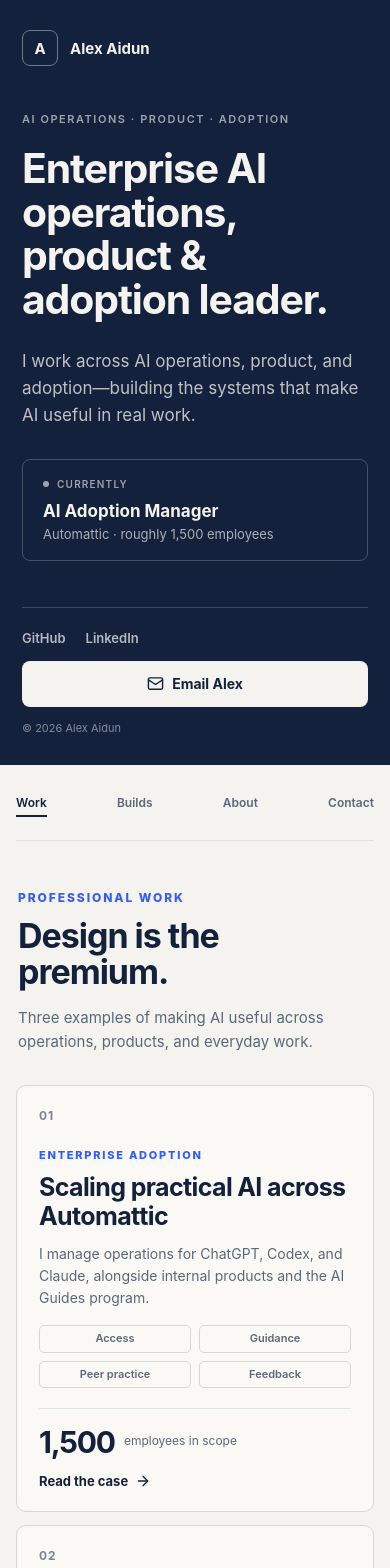
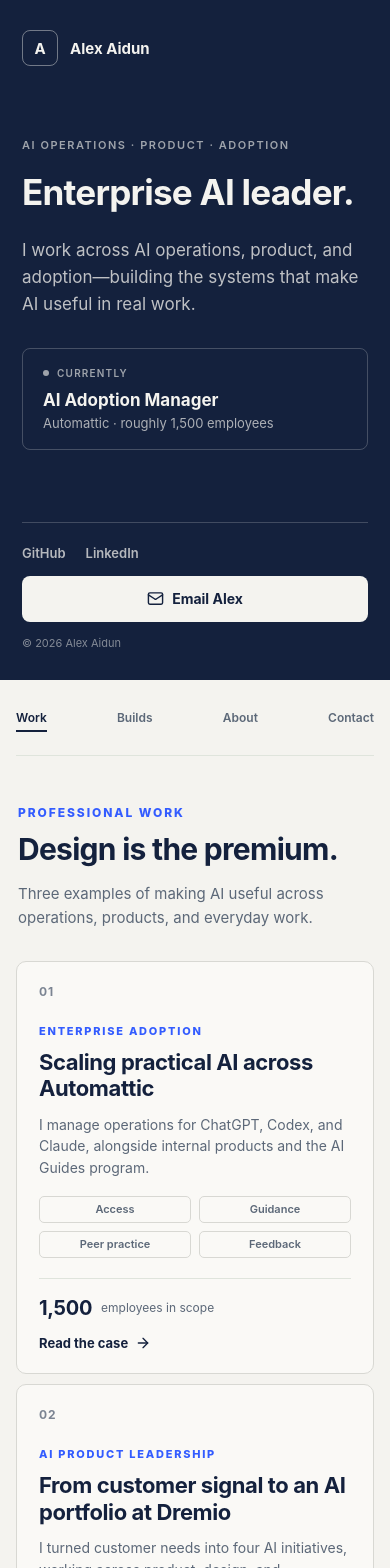
Before and after one commit to bobuel/aydoon, a React (Vite) app: page / in a window 390 px wide. Shown: the top 1568 px of the page. Built offline with nearby package versions, Linux system fonts and the light colour scheme.

Commit message:
Compact portfolio hierarchy and evidence

```diff
--- a/components/EmployerPortfolio.tsx
+++ b/components/EmployerPortfolio.tsx
@@ -33,7 +33,7 @@ export default function EmployerPortfolio() {
 
           <div className="rail-story">
             <p className="rail-eyebrow">AI operations · product · adoption</p>
-            <h1 id="hero-heading">Enterprise AI operations, product <span>&amp; adoption</span> leader.</h1>
+            <h1 id="hero-heading">Enterprise AI leader.</h1>
             <p className="rail-summary">I work across AI operations, product, and adoption—building the systems that make AI useful in real work.</p>
 
             <div className="rail-status" aria-label="Current role">
--- a/styles.css
+++ b/styles.css
@@ -399,7 +399,7 @@ img { display: block; max-width: 100%; }
 .rail-brand-mark { width: 36px; height: 36px; border: 1px solid rgba(244, 243, 239, .42); border-radius: 8px; display: grid; place-items: center; color: inherit; background: transparent; }
 .rail-story { position: relative; z-index: 1; margin-block: auto; padding-block: 44px; }
 .rail-eyebrow { margin: 0 0 20px; color: rgba(244, 243, 239, .62); font-size: 11px; line-height: 1.35; font-weight: 600; letter-spacing: .14em; text-transform: uppercase; }
-.rail-story h1 { max-width: 520px; margin: 0; font-size: clamp(34px, 3.25vw, 44px); line-height: 1.07; font-weight: 700; letter-spacing: -.028em; }
+.rail-story h1 { max-width: 520px; margin: 0; font-size: clamp(30px, 2.75vw, 36px); line-height: 1.1; font-weight: 700; letter-spacing: -.022em; }
 .rail-story h1 span { color: inherit; }
 .rail-summary { max-width: 500px; margin: 26px 0 0; color: rgba(244, 243, 239, .76); font-size: clamp(16px, 1.4vw, 18px); line-height: 1.58; }
 .rail-status { max-width: 500px; margin-top: 30px; padding: 18px 20px; border: 1px solid rgba(244, 243, 239, .22); border-radius: 8px; background: transparent; }
@@ -424,25 +424,25 @@ img { display: block; max-width: 100%; }
 .surface-header nav a:hover, .surface-header nav a.active { color: var(--ink); }
 .surface-header nav a.active::after { content: ''; position: absolute; left: 0; right: 0; bottom: 2px; height: 2px; background: var(--ink); }
 
-.surface-intro { padding: 62px 0 34px; display: grid; grid-template-columns: minmax(0, 1.2fr) minmax(260px, .8fr); align-items: end; gap: 44px; }
+.surface-intro { padding: 40px 0 26px; display: grid; grid-template-columns: minmax(0, 1.2fr) minmax(260px, .8fr); align-items: end; gap: 36px; }
 .surface-intro .eyebrow { margin-bottom: 13px; }
-.surface-intro h2 { max-width: 660px; margin: 0; font-size: clamp(32px, 3.5vw, 46px); line-height: 1.06; font-weight: 700; letter-spacing: -.03em; }
+.surface-intro h2 { max-width: 660px; margin: 0; font-size: clamp(30px, 3vw, 38px); line-height: 1.08; font-weight: 700; letter-spacing: -.024em; }
 .surface-intro > p { max-width: 480px; margin: 0 0 4px; color: var(--muted); font-size: 16px; line-height: 1.6; }
 
-.system-list { display: grid; gap: 13px; }
-.system-card { min-width: 0; padding: 25px 26px; display: grid; grid-template-columns: 38px minmax(0, 1fr) minmax(150px, .34fr); gap: 24px; border: 1px solid #d8d8d3; border-radius: 10px; background: #faf9f6; transition: border-color .18s ease; }
+.system-list { display: grid; gap: 10px; }
+.system-card { min-width: 0; padding: 21px 22px; display: grid; grid-template-columns: 34px minmax(0, 1fr) minmax(150px, .34fr); gap: 20px; border: 1px solid #d8d8d3; border-radius: 10px; background: #faf9f6; transition: border-color .18s ease; }
 .system-card:hover { border-color: rgba(20, 33, 61, .48); }
 .system-index { color: #7b8492; font-size: 12px; font-weight: 700; letter-spacing: .08em; }
 .system-copy { min-width: 0; }
 .system-copy .eyebrow { margin: 0 0 11px; font-size: 11px; }
-.system-copy h3 { max-width: 660px; margin: 0; font-size: clamp(21px, 2.2vw, 28px); line-height: 1.16; font-weight: 700; letter-spacing: -.025em; }
+.system-copy h3 { max-width: 660px; margin: 0; font-size: clamp(20px, 1.85vw, 24px); line-height: 1.2; font-weight: 700; letter-spacing: -.018em; }
 .system-copy > p:not(.eyebrow) { max-width: 700px; margin: 12px 0 17px; color: var(--muted); font-size: 14px; line-height: 1.55; }
 .system-flow { margin: 0; padding: 0; display: flex; flex-wrap: wrap; align-items: center; gap: 7px; list-style: none; }
 .system-flow li { position: relative; padding: 6px 9px; border: 1px solid #d8d8d3; border-radius: 5px; color: var(--muted); background: transparent; font-size: 11px; line-height: 1.2; font-weight: 600; }
 .system-flow li:not(:last-child)::after { content: '›'; position: absolute; right: -7px; top: 50%; z-index: 1; color: #9aa3af; transform: translate(50%, -52%); }
 .system-result { min-width: 0; padding-left: 24px; display: flex; flex-direction: column; align-items: flex-start; border-left: 1px solid var(--line); }
 .system-result > span { color: var(--muted); font-size: 10px; font-weight: 600; letter-spacing: .12em; text-transform: uppercase; }
-.system-result > strong { margin-top: 13px; color: var(--ink); font-size: clamp(28px, 3vw, 39px); line-height: 1; font-weight: 700; letter-spacing: -.04em; }
+.system-result > strong { margin-top: 10px; color: var(--ink); font-size: 20px; line-height: 1.1; font-weight: 700; letter-spacing: -.015em; }
 .system-result > p { margin: 7px 0 16px; color: var(--muted); font-size: 12px; line-height: 1.4; }
 .system-result > a { margin-top: auto; display: inline-flex; align-items: center; gap: 7px; color: var(--ink); font-size: 13px; font-weight: 700; }
 .system-result > a:hover { text-decoration: underline; }
@@ -457,7 +457,7 @@ img { display: block; max-width: 100%; }
 @media (max-width: 1100px) {
   .hybrid-layout { grid-template-columns: minmax(330px, 38%) minmax(0, 1fr); }
   .profile-rail { padding-inline: 34px; }
-  .rail-story h1 { font-size: 36px; }
+  .rail-story h1 { font-size: 32px; }
   .work-surface { padding-inline: 30px; }
   .surface-header > div strong { display: none; }
   .surface-header nav { gap: 18px; }
@@ -466,7 +466,7 @@ img { display: block; max-width: 100%; }
   .system-card { grid-template-columns: 32px minmax(0, 1fr); }
   .system-result { grid-column: 2; padding: 16px 0 0; display: grid; grid-template-columns: auto minmax(0, 1fr) auto; align-items: baseline; gap: 8px; border-top: 1px solid var(--line); border-left: 0; }
   .system-result > span { display: none; }
-  .system-result > strong { margin: 0; font-size: 25px; }
+  .system-result > strong { margin: 0; font-size: 20px; }
   .system-result > p { margin: 0; }
   .system-result > a { margin: 0; }
   .surface-close { grid-template-columns: 1fr; }
@@ -477,7 +477,7 @@ img { display: block; max-width: 100%; }
   .hybrid-layout { display: block; }
   .profile-rail { position: relative; height: auto; min-height: 720px; padding: 30px clamp(28px, 7vw, 56px); overflow: visible; }
   .rail-story { padding-block: 60px; }
-  .rail-story h1 { max-width: 620px; font-size: clamp(36px, 6.6vw, 50px); }
+  .rail-story h1 { max-width: 620px; font-size: clamp(32px, 5.5vw, 40px); }
   .rail-summary, .rail-status { max-width: 620px; }
   .rail-footer { display: grid; grid-template-columns: 1fr auto; align-items: center; gap: 12px 24px; }
   .rail-footer nav { margin: 0; }
@@ -490,7 +490,7 @@ img { display: block; max-width: 100%; }
 @media (max-width: 600px) {
   .profile-rail { min-height: 680px; padding-inline: 22px; }
   .rail-story { padding-block: 46px; }
-  .rail-story h1 { font-size: clamp(33px, 10.5vw, 42px); }
+  .rail-story h1 { font-size: clamp(30px, 9vw, 36px); }
   .rail-summary { font-size: 17px; }
   .rail-footer { display: block; }
   .rail-footer nav { margin-bottom: 15px; }
@@ -501,17 +501,17 @@ img { display: block; max-width: 100%; }
   .surface-header > div { display: none; }
   .surface-header nav { width: 100%; justify-content: space-between; gap: 10px; font-size: 12px; }
   .surface-intro { padding: 50px 2px 27px; }
-  .surface-intro h2 { font-size: 34px; }
+  .surface-intro h2 { font-size: 30px; }
   .surface-intro > p { font-size: 15px; }
   .system-card { padding: 22px; display: block; }
   .system-index { margin-bottom: 26px; }
-  .system-copy h3 { font-size: 25px; }
+  .system-copy h3 { font-size: 22px; }
   .system-copy > p:not(.eyebrow) { font-size: 14px; }
   .system-flow { gap: 8px; }
   .system-flow li { flex: 1 1 calc(50% - 8px); text-align: center; }
   .system-flow li::after { display: none; }
   .system-result { margin-top: 20px; padding-top: 18px; display: grid; grid-template-columns: auto 1fr; gap: 7px 9px; }
-  .system-result > strong { font-size: 30px; }
+  .system-result > strong { font-size: 20px; }
   .system-result > p { align-self: center; }
   .system-result > a { grid-column: 1 / -1; margin-top: 9px; }
   .surface-close { margin-top: 18px; padding: 26px 22px; }
@@ -522,7 +522,7 @@ img { display: block; max-width: 100%; }
   .profile-rail { padding-block: 24px; }
   .rail-story { padding-block: 22px; }
   .rail-eyebrow { margin-bottom: 12px; }
-  .rail-story h1 { font-size: clamp(32px, 3vw, 40px); }
+  .rail-story h1 { font-size: clamp(28px, 2.7vw, 34px); }
   .rail-summary { margin-top: 18px; font-size: 15px; line-height: 1.5; }
   .rail-status { margin-top: 18px; padding: 14px 16px; }
   .rail-status-label { margin-bottom: 7px; }
```
Also changed, not shown: 1 other file (tests, documents, lock files or other folders).
